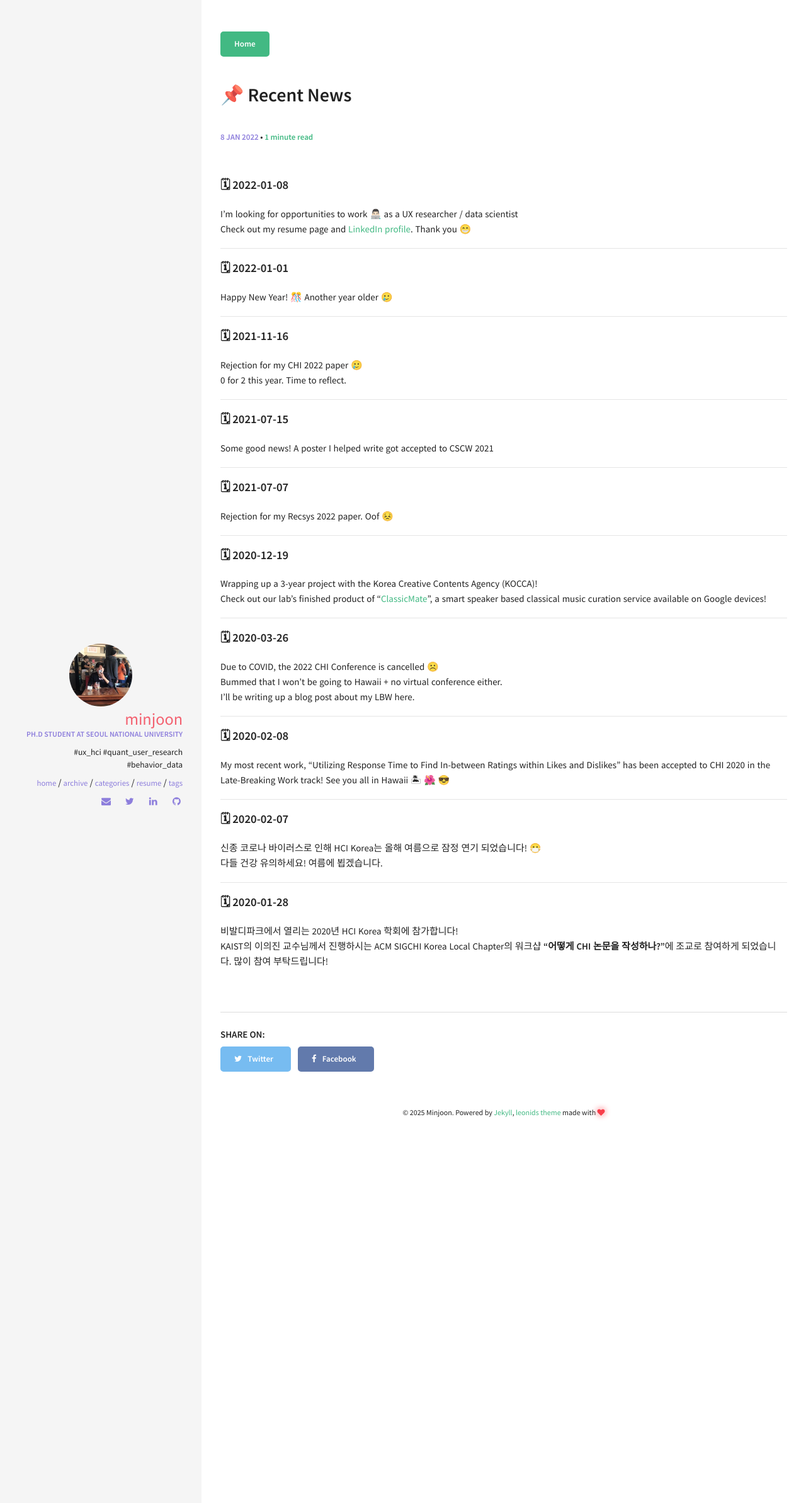
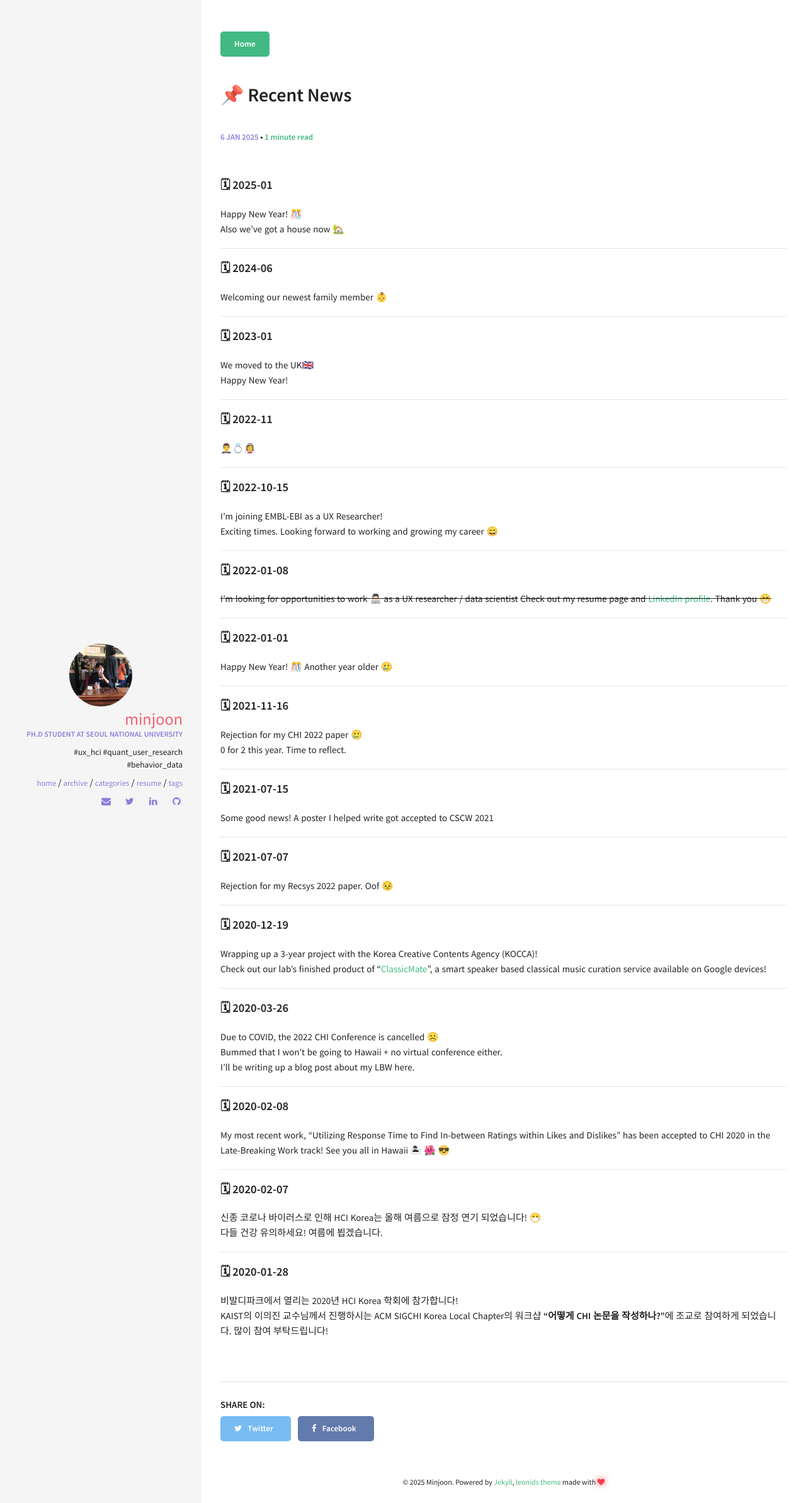
Before and after one commit to minjoonkim/minjoonkim.github.io, a Jekyll site: the page built from _posts/2025-01-06-recent-news.md, in a window 1280 px wide. Shown: the whole page at 63% size. Built offline with Jekyll 4.4.1, drawn with Linux system fonts in a browser that asks for light colours.

Commit message:
Blog update since forever 2

```diff
--- a/_posts/2022-01-08-recent-news.md
+++ b/_posts/2025-01-06-recent-news.md
@@ -1,15 +1,47 @@
 ---
 layout: post
 title: 📌 Recent News
-excerpt: "I'm looking for opportunities to work 👨🏻‍💻 as a UX researcher / data scientist. Check out my resume page and LinkedIn profile. Thank you 😁"
+excerpt: "I'm in the middle of moving house."
 categories: [updates]
 comments: false
+---
+#### 🗓 2025-01
+
+Happy New Year! 🎊
+Also we've got a house now 🏡
+
+---
+
+#### 🗓 2024-06
+
+Welcoming our newest family member 👶
+
+---
+
+#### 🗓 2023-01
+
+We moved to the UK🇬🇧
+Happy New Year!
+
+---
+
+#### 🗓 2022-11
+
+🤵‍♂️💍👰‍♀️
+
+---
+
+#### 🗓 2022-10-15
+
+I'm joining EMBL-EBI as a UX Researcher!
+Exciting times. Looking forward to working and growing my career 😄
+
 ---
 
 #### 🗓 2022-01-08
 
-I'm looking for opportunities to work 👨🏻‍💻 as a UX researcher / data scientist
-Check out my resume page and [LinkedIn profile](https://www.linkedin.com/in/minjoonkim10/). Thank you 😁
+~~I'm looking for opportunities to work 👨🏻‍💻 as a UX researcher / data scientist~~
+~~Check out my resume page and [LinkedIn profile](https://www.linkedin.com/in/minjoonkim10/). Thank you 😁~~
 
 ---
 
```
Also changed, not shown: _posts/2022-01-04-new-year-new-hobby.md (deleted, +0 -35 lines).
